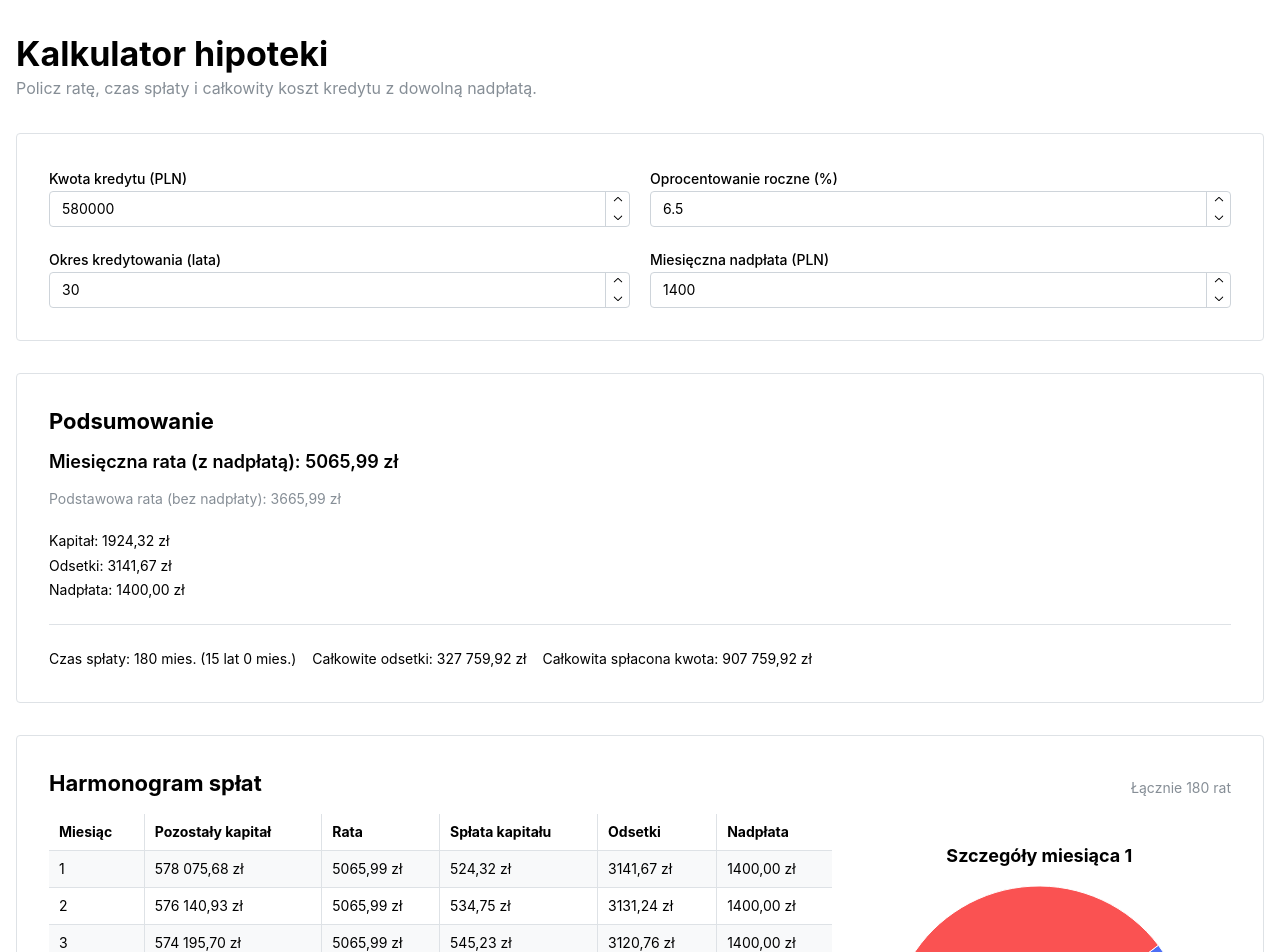
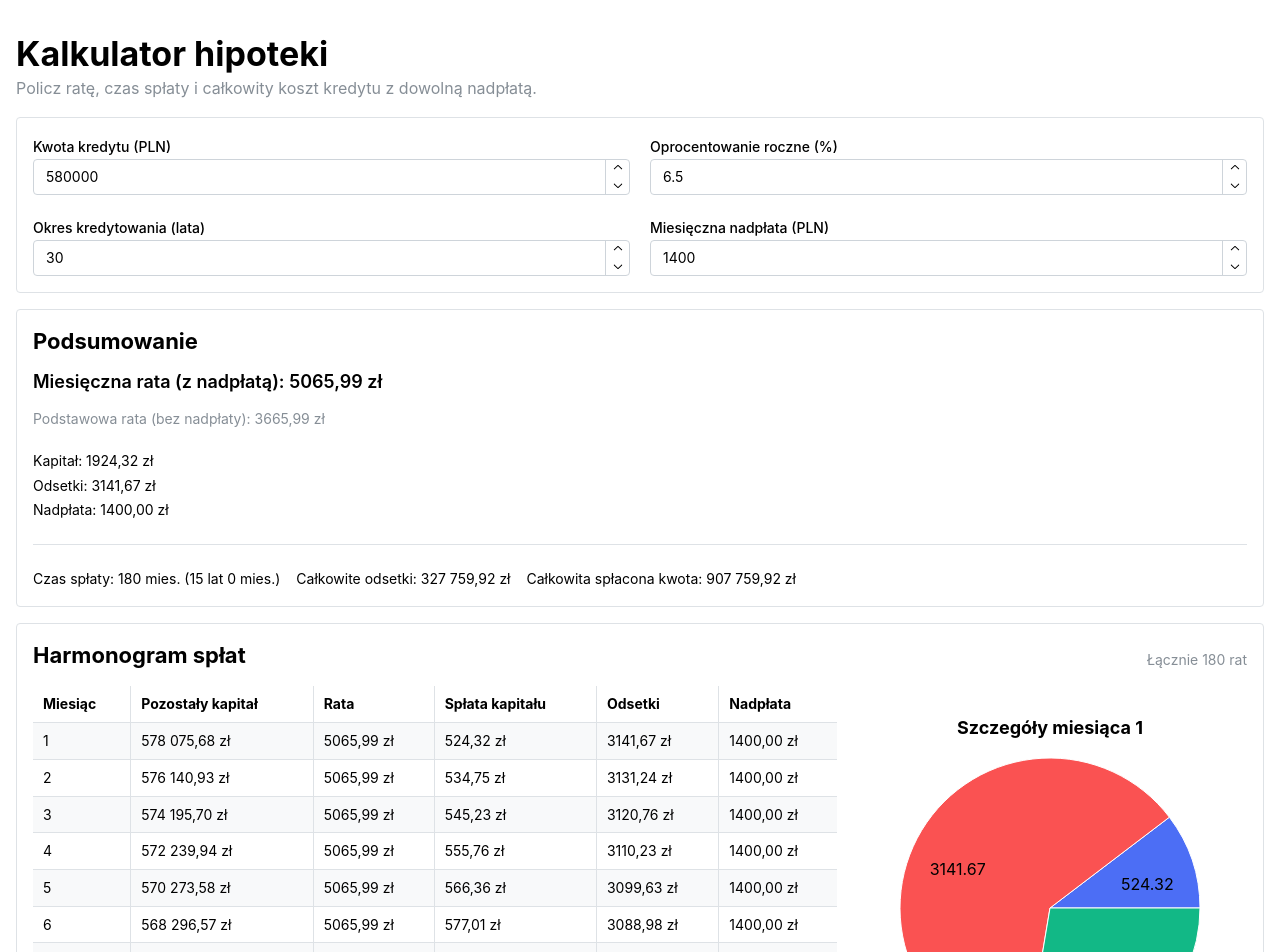
Before and after one commit to Angael/hipoteka, a React (Vite) app: page / in a window 1280 px wide. Shown: the top 952 px of the page. Built offline with nearby package versions, Linux system fonts and the light colour scheme.

Commit message:
smaller gaps margins

```diff
--- a/src/App.tsx
+++ b/src/App.tsx
@@ -74,7 +74,7 @@ function App() {
 
   return (
     <Container size="xl" py="xl">
-      <Stack gap="xl">
+      <Stack gap="md">
         <div>
           <Title order={1}>Kalkulator hipoteki</Title>
           <Text c="dimmed">
@@ -83,7 +83,7 @@ function App() {
           </Text>
         </div>
 
-        <Card withBorder padding="xl">
+        <Card withBorder padding="md">
           <Stack gap="lg">
             <SimpleGrid cols={{ base: 1, sm: 2 }} spacing="lg">
               <NumberInput
@@ -118,7 +118,7 @@ function App() {
           </Stack>
         </Card>
 
-        <Card withBorder padding="xl">
+        <Card withBorder padding="md">
           <Stack gap="sm">
             <Title order={3}>Podsumowanie</Title>
             <Text fw={600} size="lg">
@@ -165,7 +165,7 @@ function App() {
           </Stack>
         </Card>
 
-        <Card withBorder padding="xl">
+        <Card withBorder padding="md">
           <Stack gap="md">
             <Group justify="space-between" align="flex-end">
               <Title order={3}>Harmonogram spłat</Title>
```
